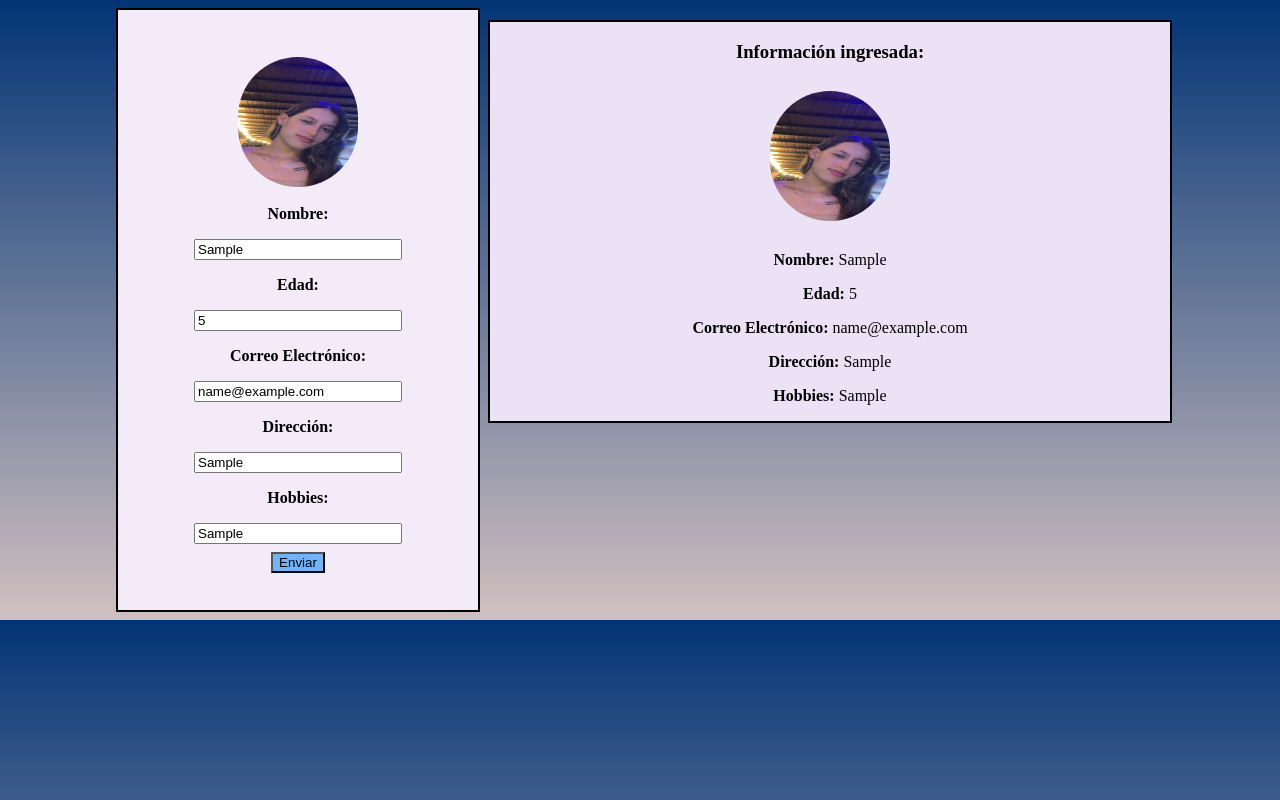
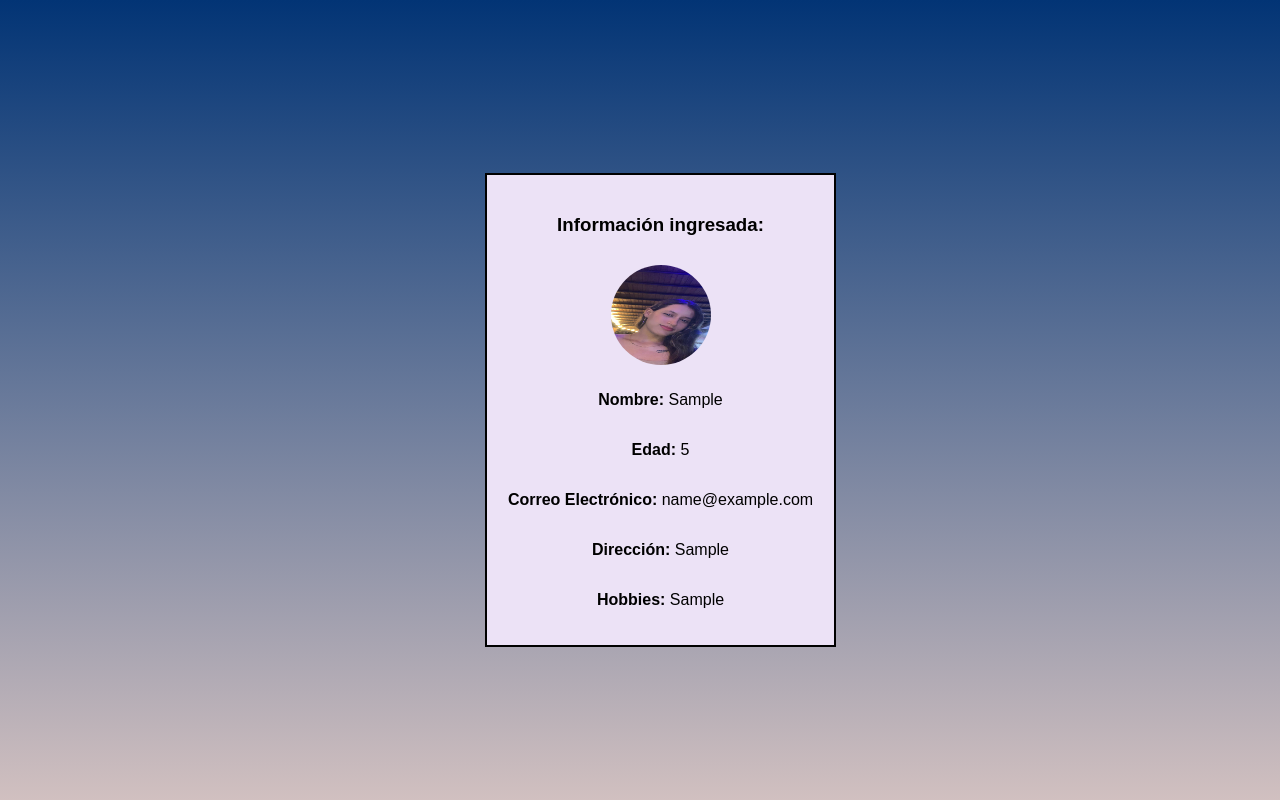
Before and after one commit to Elidallanacristanchocaceres/components, a plain HTML site: page index.html in a window 1280 px wide. Both pictures are taken after typing "Sample", "5", "name@example.com", "Sample", "Sample" into the empty fields and a click on the button "Enviar". Drawn offline with Linux system fonts and the light colour scheme.

Commit message:
✨: Mejora del formulario y la visualización de información ingresada

```diff
--- a/informacion.js
+++ b/informacion.js
@@ -1,38 +1,80 @@
 class ElidallanaElement extends HTMLElement {
     constructor() {
         super();
-
     }
 
     connectedCallback() {
-        this.innerHTML = `
-            <div id="resultados" style="display:none; margin-top: 20px;">
-                <h3>Información ingresada:</h3>
-                <img src="/images/yo.jpg" alt="">
-                <p><strong>Nombre:</strong> <span id="resultado-nombre"></span></p>
-                <p><strong>Edad:</strong> <span id="resultado-edad"></span></p>
-                <p><strong>Correo Electrónico:</strong> <span id="resultado-correo"></span></p>
-                <p><strong>Dirección:</strong> <span id="resultado-direccion"></span></p>
-                <p><strong>Hobbies:</strong> <span id="resultado-hobbies"></span></p>
-            </div>
-        `;
-
-        const resultados = this.querySelector("#resultados");
-
         const nombre = this.getAttribute('data-nombre');
         const edad = this.getAttribute('data-edad');
         const correo = this.getAttribute('data-correo');
         const direccion = this.getAttribute('data-direccion');
         const hobbies = this.getAttribute('data-hobbies');
 
-        this.querySelector("#resultado-nombre").textContent = nombre;
-        this.querySelector("#resultado-edad").textContent = edad;
-        this.querySelector("#resultado-correo").textContent = correo;
-        this.querySelector("#resultado-direccion").textContent = direccion;
-        this.querySelector("#resultado-hobbies").textContent = hobbies;
-
-        resultados.style.display = "block";
+        this.innerHTML = `
+            <div id="resultados" style="margin-top: 20px;">
+                <h3>Información ingresada:</h3>
+                <img src="/images/yo.jpg" alt="">
+                <p><strong>Nombre:</strong> <span id="resultado-nombre">${nombre}</span></p>
+                <p><strong>Edad:</strong> <span id="resultado-edad">${edad}</span></p>
+                <p><strong>Correo Electrónico:</strong> <span id="resultado-correo">${correo}</span></p>
+                <p><strong>Dirección:</strong> <span id="resultado-direccion">${direccion}</span></p>
+                <p><strong>Hobbies:</strong> <span id="resultado-hobbies">${hobbies}</span></p>
+            </div>
+        `;
     }
 }
 
 customElements.define("elidallana-element", ElidallanaElement);
+
+class FormularioElement extends HTMLElement {
+    constructor() {
+        super();
+        this.innerHTML = `
+        <form id="miform">
+            <img src="/images/yo.jpg" alt="">
+            <label for="nombre"><strong>Nombre:</strong></label>
+            <input type="text" id="nombre" required>
+
+            <label for="edad"><strong>Edad:</strong></label>
+            <input type="number" id="edad" required>
+
+            <label for="correo"><strong>Correo Electrónico:</strong></label>
+            <input type="email" id="correo" required>
+
+            <label for="direccion"><strong>Dirección:</strong></label>
+            <input type="text" id="direccion" required>
+
+            <label for="hobbies"><strong>Hobbies:</strong></label>
+            <input type="text" id="hobbies" required>
+
+            <button type="submit">Enviar</button>
+        </form>
+       `;
+    }
+
+    connectedCallback() {
+        const form = this.querySelector("#miform");
+
+        form.addEventListener("submit", (event) => {
+            event.preventDefault();
+
+            const nombre = this.querySelector("#nombre").value;
+            const edad = this.querySelector("#edad").value;
+            const correo = this.querySelector("#correo").value;
+            const direccion = this.querySelector("#direccion").value;
+            const hobbies = this.querySelector("#hobbies").value;
+
+            const resultados = document.createElement('elidallana-element');
+            resultados.setAttribute('data-nombre', nombre);
+            resultados.setAttribute('data-edad', edad);
+            resultados.setAttribute('data-correo', correo);
+            resultados.setAttribute('data-direccion', direccion);
+            resultados.setAttribute('data-hobbies', hobbies);
+
+            this.style.display = "none";
+            document.body.appendChild(resultados);
+        });
+    }
+}
+
+customElements.define("formulario-element", FormularioElement);
--- a/style.css
+++ b/style.css
@@ -1,21 +1,25 @@
-body{
+body {
     margin: 0;
     padding: 0;
     display: flex;
     justify-content: center;
-    background: linear-gradient(rgb(2, 52, 117), rgb(209, 192, 192))
+    align-items: center;
+    width: 100vw;
+    min-height: 100vh;
+    background: linear-gradient(rgb(2, 52, 117), rgb(209, 192, 192));
+    font-family: Arial, sans-serif;
 }
 
-form{
+form {
     border: 2px solid black;
-    width: 360px;
-    height: 600px;
+    width: 150%;
+    max-width: 360px;
+    padding: 20px;
     display: flex;
+    flex-direction: column;
     align-items: center;
-    text-align: center;
-    justify-content: center;
     background-color: rgb(244, 235, 248);
-
+    box-sizing: border-box;
 }
 
 div {
@@ -26,31 +30,87 @@ div {
     display: flex;
     flex-direction: column;
     border: 2px solid black;
-    width: 680px;
+    width: 90%;
+    max-width: 680px;
+    padding: 20px;
+    box-sizing: border-box;
+    margin-top: 20px;
+    margin-left: 40px;
 }
 
-div img {
-    width: 120px;
-    height: 130px;
-    border-radius: 60px;
+div img, #miform img {
+    width: 100px;
+    height: 100px;
+    border-radius: 50%;
     margin: 10px;
 }
 
-form, label, input{
-    flex-direction: column;
-    margin: 8px;
-}
-input{
-    width: 200px;
+form label, form input {
+    width: 100%;
+    max-width: 300px;
+    margin: 8px 0;
 }
 
-#miform img{
-    width: 120px;
-    height: 130px;
-    border-radius: 60px;
-    margin: 10px;
+input {
+    width: 100%;
+    padding: 8px;
+    box-sizing: border-box;
 }
 
 button {
     background-color: rgb(108, 181, 250);
+    padding: 10px 20px;
+    border: none;
+    border-radius: 5px;
+    cursor: pointer;
+    margin-top: 10px;
 }
+
+button:hover {
+    background-color: rgb(80, 160, 230);
+}
+
+formulario-element[hidden] {
+    display: none;
+}
+
+/* Media Queries para ajustes en pantallas más pequeñas */
+@media (max-width: 600px) {
+    form, div {
+        width: 100%;
+        padding: 10px;
+    }
+
+    form label, form input {
+        width: 100%;
+    }
+
+    div img, #miform img {
+        width: 80px;
+        height: 80px;
+    }
+
+    button {
+        width: 100%;
+    }
+}
+
+@media (max-width: 400px) {
+    form, div {
+        width: 100%;
+        padding: 5px;
+    }
+
+    form label, form input {
+        width: 100%;
+    }
+
+    div img, #miform img {
+        width: 60px;
+        height: 60px;
+    }
+
+    button {
+        width: 100%;
+    }
+}
```
Also changed, not shown: index.html (+0 -1 lines).
